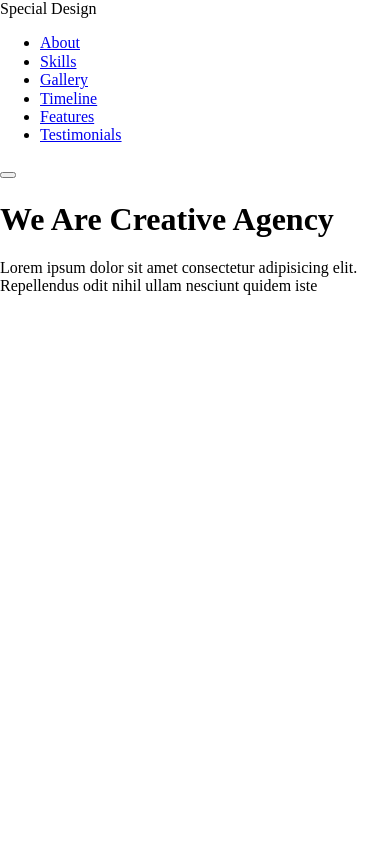
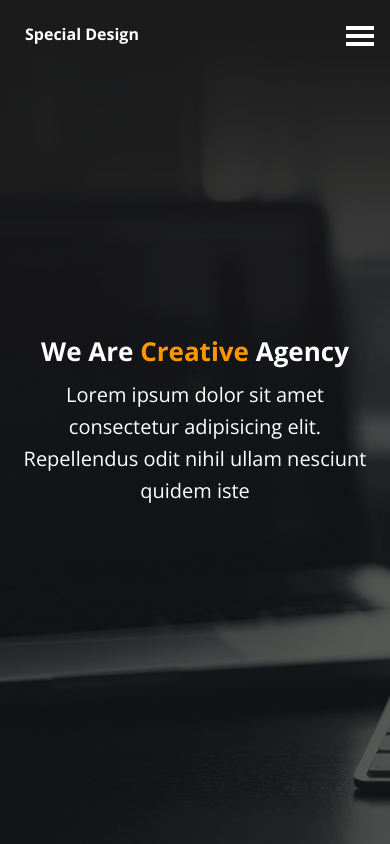
Before and after one commit to bassemeloraby/SpecialDesign, a plain HTML site: page index.html in a window 390 px wide. Drawn offline with nearby package versions, Linux system fonts and the light colour scheme.

Commit message:
Landing 2

```diff
--- a/css/master.css
+++ b/css/master.css
@@ -0,0 +1,144 @@
+:root {
+  --main-color: #ff9800;
+}
+* {
+  box-sizing: border-box;
+}
+body {
+  font-family: 'Open Sans', sans-serif;
+}
+/* Start Landing Page */
+.landing-page {
+  min-height: 100vh;
+  background-image: url('../imgs/01.jpg');
+  background-size: cover;
+  position: relative;
+}
+.landing-page .overlay {
+  background-color: rgba(0, 0, 0, 0.6);
+  position: absolute;
+  width: 100%;
+  height: 100%;
+  left: 0;
+  top: 0;
+  z-index: 1;
+}
+.landing-page .container {
+  position: relative;
+  z-index: 999;
+}
+.header-area {
+  position: relative;
+  z-index: 2;
+  color: #fff;
+  display: flex;
+  padding: 10px;
+}
+.header-area .logo {
+  width: 300px;
+  padding: 15px;
+  font-weight: bold;
+}
+.header-area .links-container {
+  width: 100%;
+  text-align: right;
+}
+.header-area .links {
+  list-style: none;
+  padding-left: 0;
+}
+.header-area .links li {
+  display: inline-block;
+  margin-left: 10px;
+}
+.header-area .links li a {
+  color: #fff;
+  text-decoration: none;
+  transition: 0.3s;
+}
+.header-area .links li a:hover,
+.header-area .links li a.active {
+  color: var(--main-color);
+}
+.header-area .toggle-menu {
+  background: none;
+  border: none;
+  width: 40px;
+  cursor: pointer;
+  margin-top: 15px;
+  display: none;
+  position: relative;
+}
+.header-area .toggle-menu.menu-active:before {
+  content: '';
+  border-width: 10px;
+  border-style: solid;
+  border-color: transparent transparent #fff transparent;
+  position: absolute;
+  bottom: -15px;
+  left: 10px;
+}
+.header-area .toggle-menu:focus {
+  outline: none;
+}
+.header-area .toggle-menu span {
+  display: block;
+  background-color: #fff;
+  height: 4px;
+  margin-bottom: 4px;
+}
+.introduction-text {
+  position: absolute;
+  left: 50%;
+  top: 50%;
+  transform: translate(-50%, -50%);
+  z-index: 2;
+  color: #fff;
+  text-align: center;
+  width: 95%;
+}
+.introduction-text h1 {
+  font-size: 34px;
+  margin: 0 0 12px;
+}
+@media (max-width: 575px) {
+  .introduction-text h1 {
+    font-size: 26px;
+  }
+}
+.introduction-text h1 span {
+  color: var(--main-color);
+}
+.introduction-text p {
+  line-height: 1.6;
+  font-size: 20px;
+  margin: 0;
+}
+@media (max-width: 991px) {
+  .header-area .links {
+    display: none;
+  }
+  .header-area .links.open {
+    background-color: #fff;
+    padding: 10px;
+    display: block;
+    position: absolute;
+    left: 0;
+    top: 50px;
+    width: 100%;
+    border-radius: 4px;
+    text-align: left;
+  }
+  .header-area .links.open li {
+    display: block;
+    margin: 10px;
+  }
+  .header-area .links.open li a {
+    color: var(--main-color);
+    font-weight: bold;
+  }
+  .header-area .toggle-menu {
+    display: inline-block;
+  }
+}
+/* End Landing Page */
--- a/index.html
+++ b/index.html
@@ -7,6 +7,7 @@
         <title>Special Design</title>
         <link rel="stylesheet" href="css/normalize.css">
         <link rel="stylesheet" href="css/master.css">
+        <link rel="stylesheet" href="https://fonts.googleapis.com/css2?family=Open+Sans:wght@300;400;700&display=swap">
     </head>
     <body>
         <!-- Start Landing Page -->
```
Also changed, not shown: imgs/01.jpg (added), imgs/02.jpg (added), imgs/03.jpg (added), imgs/04.jpg (added), imgs/05.jpg (added).
